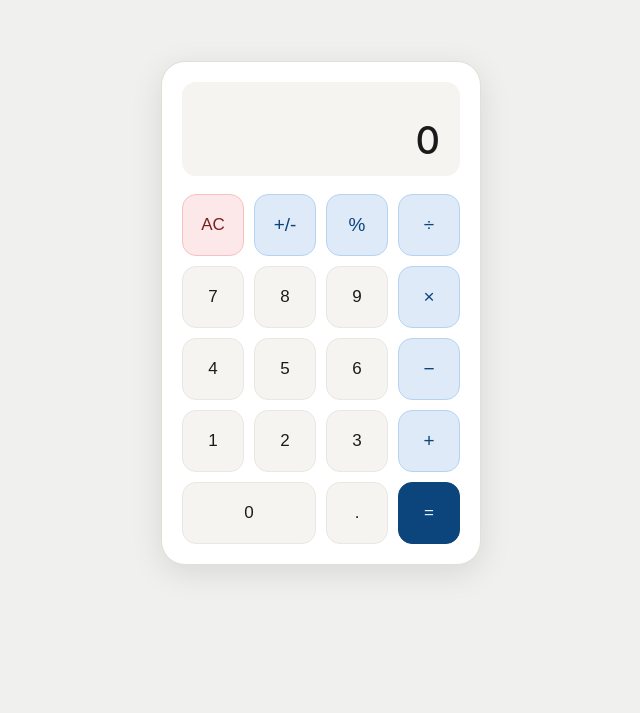
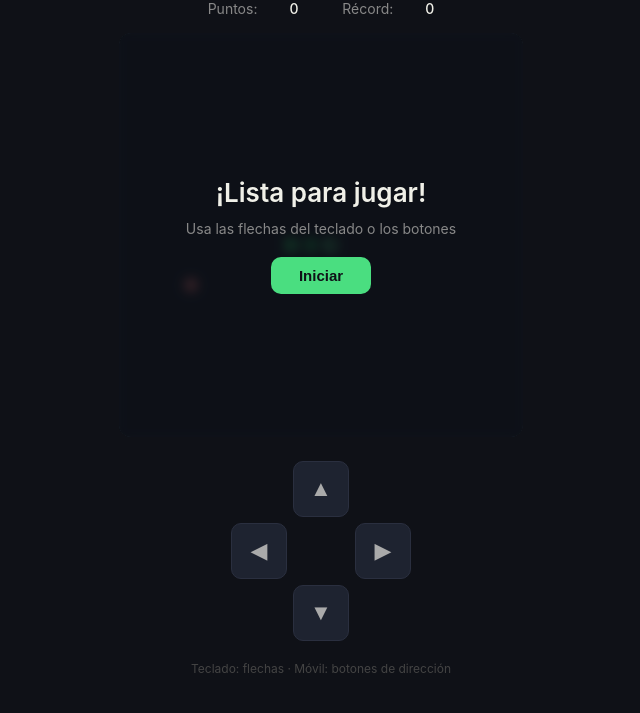
Before and after one commit to plhrobotics/ClaculadoraDavid, a plain HTML site: page index.html in a window 1280 px wide. Shown: the part 87-800 px from the top of the page, without its empty margins (319-959 px from the left). Drawn offline with Linux system fonts and the light colour scheme.

Commit message:
Update index.html

```diff
--- a/index.html
+++ b/index.html
@@ -3,75 +3,105 @@
 <head>
   <meta charset="UTF-8" />
   <meta name="viewport" content="width=device-width, initial-scale=1.0" />
-  <title>Calculadora</title>
+  <title>La Viborita</title>
   <style>
     *, *::before, *::after { box-sizing: border-box; margin: 0; padding: 0; }
 
     body {
       min-height: 100vh;
       display: flex;
+      flex-direction: column;
       align-items: center;
       justify-content: center;
-      background: #f0f0ef;
+      background: #0f1117;
       font-family: -apple-system, BlinkMacSystemFont, "Segoe UI", sans-serif;
+      color: #f0f0e8;
+      gap: 16px;
     }
 
-    .calc {
-      width: 320px;
-      background: #ffffff;
-      border: 1px solid #e0dfd8;
-      border-radius: 24px;
-      padding: 20px;
-      user-select: none;
-      box-shadow: 0 8px 32px rgba(0,0,0,0.10);
+    h1 {
+      font-size: 28px;
+      font-weight: 600;
+      letter-spacing: 0.08em;
+      color: #4ade80;
+      text-transform: uppercase;
     }
 
-    .display {
-      background: #f5f4f0;
-      border-radius: 14px;
-      padding: 16px 20px 14px;
-      margin-bottom: 18px;
-      min-height: 88px;
+    .hud {
+      display: flex;
+      gap: 32px;
+      font-size: 14px;
+      color: #888;
+    }
+
+    .hud span { color: #f0f0e8; font-weight: 500; }
+
+    #board {
+      border: 2px solid #1e2330;
+      border-radius: 12px;
+      display: block;
+      background: #13161f;
+      box-shadow: 0 0 40px rgba(74, 222, 128, 0.08);
+    }
+
+    .overlay {
+      position: absolute;
+      inset: 0;
       display: flex;
       flex-direction: column;
-      align-items: flex-end;
-      justify-content: flex-end;
-      gap: 4px;
+      align-items: center;
+      justify-content: center;
+      gap: 12px;
+      background: rgba(13, 16, 23, 0.88);
+      border-radius: 12px;
+      backdrop-filter: blur(4px);
+    }
+
+    .overlay h2 {
+      font-size: 26px;
+      font-weight: 600;
+      color: #f0f0e8;
+    }
+
+    .overlay p { font-size: 14px; color: #888; }
+
+    .overlay button {
+      margin-top: 8px;
+      padding: 10px 28px;
+      background: #4ade80;
+      color: #0f1117;
+      border: none;
+      border-radius: 10px;
+      font-size: 15px;
+      font-weight: 600;
+      cursor: pointer;
+      transition: background 0.15s, transform 0.1s;
+    }
+    .overlay button:hover  { background: #22c55e; }
+    .overlay button:active { transform: scale(0.96); }
+
+    .wrap {
+      position: relative;
+      border-radius: 12px;
       overflow: hidden;
     }
 
-    .display .expr {
-      font-size: 13px;
-      color: #999;
-      min-height: 18px;
-      word-break: break-all;
-      text-align: right;
+    /* Mobile controls */
+    .dpad {
+      display: grid;
+      grid-template-areas: ". up ." "left . right" ". down .";
+      grid-template-columns: repeat(3, 56px);
+      grid-template-rows: repeat(3, 56px);
+      gap: 6px;
+      margin-top: 8px;
     }
 
-    .display .result {
-      font-size: 38px;
-      font-weight: 500;
-      color: #1a1a1a;
-      word-break: break-all;
-      text-align: right;
-      line-height: 1.1;
-      transition: font-size 0.1s;
-    }
-
-    .grid {
-      display: grid;
-      grid-template-columns: repeat(4, 1fr);
-      gap: 10px;
-    }
-
-    .btn {
-      border: 1px solid #e8e7e2;
-      background: #f5f4f0;
-      color: #1a1a1a;
-      border-radius: 14px;
-      font-size: 17px;
-      font-weight: 400;
-      height: 62px;
+    .dpad button {
+      background: #1e2330;
+      border: 1px solid #2a2f3f;
+      border-radius: 10px;
+      color: #aaa;
+      font-size: 22px;
       cursor: pointer;
       display: flex;
       align-items: center;
@@ -79,197 +109,261 @@
       transition: background 0.1s, transform 0.08s;
       -webkit-tap-highlight-color: transparent;
     }
+    .dpad button:active { background: #2a2f3f; transform: scale(0.92); }
+    .dpad .up    { grid-area: up; }
+    .dpad .left  { grid-area: left; }
+    .dpad .right { grid-area: right; }
+    .dpad .down  { grid-area: down; }
 
-    .btn:hover  { background: #e8e7e2; }
-    .btn:active { transform: scale(0.94); }
-
-    .btn.op {
-      background: #deeaf8;
-      color: #0c447c;
-      border-color: #b5d4f4;
-      font-size: 19px;
-    }
-    .btn.op:hover { background: #b5d4f4; }
-
-    .btn.eq {
-      background: #0c447c;
-      color: #e6f1fb;
-      border-color: #0c447c;
-      font-weight: 500;
-    }
-    .btn.eq:hover { background: #185fa5; }
-
-    .btn.clear {
-      background: #fce8e8;
-      color: #791f1f;
-      border-color: #f7c1c1;
-    }
-    .btn.clear:hover { background: #f7c1c1; }
-
-    .btn.zero { grid-column: span 2; }
-
-    @media (prefers-color-scheme: dark) {
-      body { background: #1a1a1a; }
-      .calc { background: #2c2c2a; border-color: #444; box-shadow: 0 8px 32px rgba(0,0,0,0.4); }
-      .display { background: #222220; }
-      .display .result { color: #f0efe8; }
-      .display .expr { color: #666; }
-      .btn { background: #3a3a38; border-color: #4a4a48; color: #f0efe8; }
-      .btn:hover { background: #4a4a48; }
-      .btn.op { background: #042c53; color: #b5d4f4; border-color: #0c447c; }
-      .btn.op:hover { background: #0c447c; }
-      .btn.eq { background: #378add; color: #e6f1fb; border-color: #378add; }
-      .btn.eq:hover { background: #185fa5; }
-      .btn.clear { background: #501313; color: #f7c1c1; border-color: #791f1f; }
-      .btn.clear:hover { background: #791f1f; }
-    }
+    .hint { font-size: 12px; color: #444; margin-top: 4px; }
   </style>
 </head>
 <body>
 
-  <div class="calc">
-    <div class="display">
-      <div class="expr" id="expr"></div>
-      <div class="result" id="result">0</div>
+  <h1>🐍 La Viborita</h1>
+
+  <div class="hud">
+    Puntos: <span id="score">0</span> &nbsp;&nbsp; Récord: <span id="best">0</span>
   </div>
-    <div class="grid">
-      <button class="btn clear" data-v="AC">AC</button>
-      <button class="btn op"    data-v="+/-">+/-</button>
-      <button class="btn op"    data-v="%">%</button>
-      <button class="btn op"    data-v="÷">÷</button>
 
-      <button class="btn" data-v="7">7</button>
-      <button class="btn" data-v="8">8</button>
-      <button class="btn" data-v="9">9</button>
-      <button class="btn op" data-v="×">×</button>
+  <div class="wrap">
+    <canvas id="board" width="400" height="400"></canvas>
 
-      <button class="btn" data-v="4">4</button>
-      <button class="btn" data-v="5">5</button>
-      <button class="btn" data-v="6">6</button>
-      <button class="btn op" data-v="−">−</button>
-
-      <button class="btn" data-v="1">1</button>
-      <button class="btn" data-v="2">2</button>
-      <button class="btn" data-v="3">3</button>
-      <button class="btn op" data-v="+">+</button>
-
-      <button class="btn zero" data-v="0">0</button>
-      <button class="btn"      data-v=".">.</button>
-      <button class="btn eq"   data-v="=">=</button>
+    <div class="overlay" id="overlay">
+      <h2 id="overlay-title">¡Lista para jugar!</h2>
+      <p id="overlay-msg">Usa las flechas del teclado o los botones</p>
+      <button id="start-btn">Iniciar</button>
     </div>
   </div>
 
+  <div class="dpad">
+    <button class="up"    id="btn-up">▲</button>
+    <button class="left"  id="btn-left">◀</button>
+    <button class="right" id="btn-right">▶</button>
+    <button class="down"  id="btn-down">▼</button>
+  </div>
+
+  <p class="hint">Teclado: flechas · Móvil: botones de dirección</p>
+
   <script>
   (function () {
-      const resEl  = document.getElementById('result');
-      const exprEl = document.getElementById('expr');
-      let cur = '0', prev = '', op = '', justEvaled = false;
+    const COLS = 20, ROWS = 20;
+    const CELL = 400 / COLS;
+    const canvas = document.getElementById('board');
+    const ctx    = canvas.getContext('2d');
+    const scoreEl = document.getElementById('score');
+    const bestEl  = document.getElementById('best');
+    const overlay = document.getElementById('overlay');
+    const overlayTitle = document.getElementById('overlay-title');
+    const overlayMsg   = document.getElementById('overlay-msg');
+    const startBtn     = document.getElementById('start-btn');
 
-      function fmt(n) {
-        const s = parseFloat(n.toPrecision(10)).toString();
-        return s.length > 12 ? parseFloat(n.toPrecision(6)).toString() : s;
+    let snake, dir, nextDir, food, score, best = 0, loop, alive;
+
+    const COLORS = {
+      head:     '#4ade80',
+      body:     '#22c55e',
+      bodyDark: '#16a34a',
+      food:     '#f87171',
+      foodGlow: 'rgba(248,113,113,0.25)',
+      grid:     '#161a24',
+      bg:       '#13161f',
+    };
+
+    function rnd(max) { return Math.floor(Math.random() * max); }
+
+    function spawnFood() {
+      let pos;
+      do {
+        pos = { x: rnd(COLS), y: rnd(ROWS) };
+      } while (snake.some(s => s.x === pos.x && s.y === pos.y));
+      food = pos;
     }
 
-      function adjustSize(txt) {
-        const l = txt.length;
-        resEl.style.fontSize = l > 14 ? '20px' : l > 10 ? '26px' : l > 7 ? '32px' : '38px';
+    function init() {
+      const cx = Math.floor(COLS / 2), cy = Math.floor(ROWS / 2);
+      snake = [
+        { x: cx,     y: cy },
+        { x: cx - 1, y: cy },
+        { x: cx - 2, y: cy },
+      ];
+      dir = { x: 1, y: 0 };
+      nextDir = { x: 1, y: 0 };
+      score = 0;
+      scoreEl.textContent = 0;
+      alive = true;
+      spawnFood();
     }
 
-      function setDisplay(main, sub) {
-        resEl.textContent  = main;
-        exprEl.textContent = sub || '';
-        adjustSize(main);
+    function drawBg() {
+      ctx.fillStyle = COLORS.bg;
+      ctx.fillRect(0, 0, canvas.width, canvas.height);
+      ctx.strokeStyle = COLORS.grid;
+      ctx.lineWidth = 0.5;
+      for (let x = 0; x <= COLS; x++) {
+        ctx.beginPath();
+        ctx.moveTo(x * CELL, 0);
+        ctx.lineTo(x * CELL, canvas.height);
+        ctx.stroke();
+      }
+      for (let y = 0; y <= ROWS; y++) {
+        ctx.beginPath();
+        ctx.moveTo(0, y * CELL);
+        ctx.lineTo(canvas.width, y * CELL);
+        ctx.stroke();
+      }
     }
 
-      function compute() {
-        const a = parseFloat(prev), b = parseFloat(cur);
-        if (isNaN(a) || isNaN(b)) return cur;
-        switch (op) {
-          case '+': return fmt(a + b);
-          case '−': return fmt(a - b);
-          case '×': return fmt(a * b);
-          case '÷': return b === 0 ? 'Error' : fmt(a / b);
-        }
-        return cur;
+    function drawRoundRect(x, y, w, h, r, color) {
+      ctx.fillStyle = color;
+      ctx.beginPath();
+      ctx.roundRect(x, y, w, h, r);
+      ctx.fill();
     }
 
-      document.querySelectorAll('.btn').forEach(btn => {
-        btn.addEventListener('click', () => {
-          const v = btn.dataset.v;
+    function drawSnake() {
+      const pad = 2;
+      snake.forEach((seg, i) => {
+        const px = seg.x * CELL + pad;
+        const py = seg.y * CELL + pad;
+        const sz = CELL - pad * 2;
 
-          if (v === 'AC') {
-            cur = '0'; prev = ''; op = ''; justEvaled = false;
-            setDisplay('0', '');
-            return;
+        if (i === 0) {
+          // Head
+          drawRoundRect(px, py, sz, sz, 6, COLORS.head);
+          // Eyes
+          const ex = dir.x, ey = dir.y;
+          ctx.fillStyle = '#0f1117';
+          const ew = 3, eh = 3;
+          const ox1 = sz * 0.3, ox2 = sz * 0.65;
+          const oy  = sz * 0.3;
+          // rotate eye positions based on direction
+          let e1x, e1y, e2x, e2y;
+          if (ex === 1) { e1x = px + sz*0.65; e1y = py + sz*0.28; e2x = px + sz*0.65; e2y = py + sz*0.62; }
+          else if (ex === -1) { e1x = px + sz*0.2; e1y = py + sz*0.28; e2x = px + sz*0.2; e2y = py + sz*0.62; }
+          else if (ey === -1) { e1x = px + sz*0.28; e1y = py + sz*0.2; e2x = px + sz*0.62; e2y = py + sz*0.2; }
+          else { e1x = px + sz*0.28; e1y = py + sz*0.65; e2x = px + sz*0.62; e2y = py + sz*0.65; }
+          ctx.beginPath(); ctx.arc(e1x, e1y, 2.5, 0, Math.PI*2); ctx.fill();
+          ctx.beginPath(); ctx.arc(e2x, e2y, 2.5, 0, Math.PI*2); ctx.fill();
+        } else {
+          const shade = i % 2 === 0 ? COLORS.body : COLORS.bodyDark;
+          drawRoundRect(px, py, sz, sz, 4, shade);
+        }
+      });
     }
 
-          if (v === '+/-') {
-            if (cur !== '0') cur = cur.startsWith('-') ? cur.slice(1) : '-' + cur;
-            setDisplay(cur, exprEl.textContent);
-            return;
+    function drawFood() {
+      const px = food.x * CELL, py = food.y * CELL;
+      const cx = px + CELL / 2, cy = py + CELL / 2, r = CELL / 2 - 3;
+      // Glow
+      ctx.fillStyle = COLORS.foodGlow;
+      ctx.beginPath();
+      ctx.arc(cx, cy, r + 4, 0, Math.PI * 2);
+      ctx.fill();
+      // Apple
+      ctx.fillStyle = COLORS.food;
+      ctx.beginPath();
+      ctx.arc(cx, cy, r, 0, Math.PI * 2);
+      ctx.fill();
+      // Shine
+      ctx.fillStyle = 'rgba(255,255,255,0.25)';
+      ctx.beginPath();
+      ctx.arc(cx - r*0.25, cy - r*0.25, r*0.35, 0, Math.PI*2);
+      ctx.fill();
     }
 
-          if (v === '%') {
-            cur = fmt(parseFloat(cur) / 100);
-            setDisplay(cur, exprEl.textContent);
-            return;
+    function step() {
+      dir = nextDir;
+      const head = { x: snake[0].x + dir.x, y: snake[0].y + dir.y };
+
+      // Wall collision
+      if (head.x < 0 || head.x >= COLS || head.y < 0 || head.y >= ROWS) {
+        gameOver(); return;
+      }
+      // Self collision
+      if (snake.some(s => s.x === head.x && s.y === head.y)) {
+        gameOver(); return;
       }
 
-          const isOp = ['÷', '×', '−', '+'].includes(v);
+      snake.unshift(head);
 
-          if (v === '=') {
-            if (!op || !prev) return;
-            const res = compute();
-            setDisplay(res, prev + ' ' + op + ' ' + cur + ' =');
-            cur = res; prev = ''; op = ''; justEvaled = true;
-            return;
+      if (head.x === food.x && head.y === food.y) {
+        score++;
+        scoreEl.textContent = score;
+        if (score > best) { best = score; bestEl.textContent = best; }
+        spawnFood();
+      } else {
+        snake.pop();
       }
 
-          if (isOp) {
-            if (op && !justEvaled) {
-              const res = compute();
-              prev = res;
-              setDisplay(res, res + ' ' + v);
-            } else {
-              prev = cur;
-              setDisplay(cur, cur + ' ' + v);
-            }
-            op = v; justEvaled = false;
-            return;
+      draw();
     }
 
-          if (v === '.') {
-            if (justEvaled) { cur = '0.'; justEvaled = false; }
-            else if (!cur.includes('.')) cur += '.';
-            setDisplay(cur, exprEl.textContent);
-            return;
+    function draw() {
+      drawBg();
+      drawFood();
+      drawSnake();
     }
 
-          if (justEvaled) { cur = v; justEvaled = false; }
-          else cur = cur === '0' ? v : cur + v;
-          if (cur.length > 15) cur = cur.slice(0, 15);
-          setDisplay(cur, exprEl.textContent);
-        });
+    function getSpeed() {
+      if (score < 5)  return 160;
+      if (score < 10) return 130;
+      if (score < 20) return 100;
+      if (score < 35) return 80;
+      return 65;
+    }
+
+    let loopTimeout;
+    function gameLoop() {
+      step();
+      if (alive) loopTimeout = setTimeout(gameLoop, getSpeed());
+    }
+
+    function startGame() {
+      clearTimeout(loopTimeout);
+      overlay.style.display = 'none';
+      init();
+      draw();
+      loopTimeout = setTimeout(gameLoop, getSpeed());
+    }
+
+    function gameOver() {
+      alive = false;
+      clearTimeout(loopTimeout);
+      overlayTitle.textContent = score === 0 ? '¡Ay!' : score < 5 ? '¡Casi!' : score < 15 ? '¡Bien jugado!' : '¡Excelente!';
+      overlayMsg.textContent   = `Puntuación: ${score}`;
+      startBtn.textContent     = 'Jugar de nuevo';
+      overlay.style.display    = 'flex';
+    }
+
+    // Controls
+    const DIRS = {
+      ArrowUp:    { x:  0, y: -1 },
+      ArrowDown:  { x:  0, y:  1 },
+      ArrowLeft:  { x: -1, y:  0 },
+      ArrowRight: { x:  1, y:  0 },
+    };
+
+    function setDir(d) {
+      // Prevent 180° reversal
+      if (d.x !== -dir.x || d.y !== -dir.y) nextDir = d;
+    }
+
+    document.addEventListener('keydown', e => {
+      if (DIRS[e.key]) { e.preventDefault(); setDir(DIRS[e.key]); }
     });
 
-      document.addEventListener('keydown', e => {
-        const map = {
-          '0':'0','1':'1','2':'2','3':'3','4':'4',
-          '5':'5','6':'6','7':'7','8':'8','9':'9',
-          '.':'.', '+':'+', '-':'−', '*':'×', '/':'÷',
-          'Enter':'=', 'Escape':'AC', '%':'%'
-        };
-        const v = map[e.key];
-        if (e.key === 'Backspace') {
-          e.preventDefault();
-          if (cur.length > 1) cur = cur.slice(0, -1); else cur = '0';
-          setDisplay(cur, exprEl.textContent);
-          return;
-        }
-        if (!v) return;
-        e.preventDefault();
-        document.querySelector(`[data-v="${v}"]`)?.click();
-      });
+    document.getElementById('btn-up').addEventListener('click',    () => setDir({ x:  0, y: -1 }));
+    document.getElementById('btn-down').addEventListener('click',  () => setDir({ x:  0, y:  1 }));
+    document.getElementById('btn-left').addEventListener('click',  () => setDir({ x: -1, y:  0 }));
+    document.getElementById('btn-right').addEventListener('click', () => setDir({ x:  1, y:  0 }));
+
+    startBtn.addEventListener('click', startGame);
+
+    // Initial draw
+    init();
+    draw();
+    overlay.style.display = 'flex';
   })();
   </script>
 
```
Lines whose indentation alone changed are shown as unchanged.
